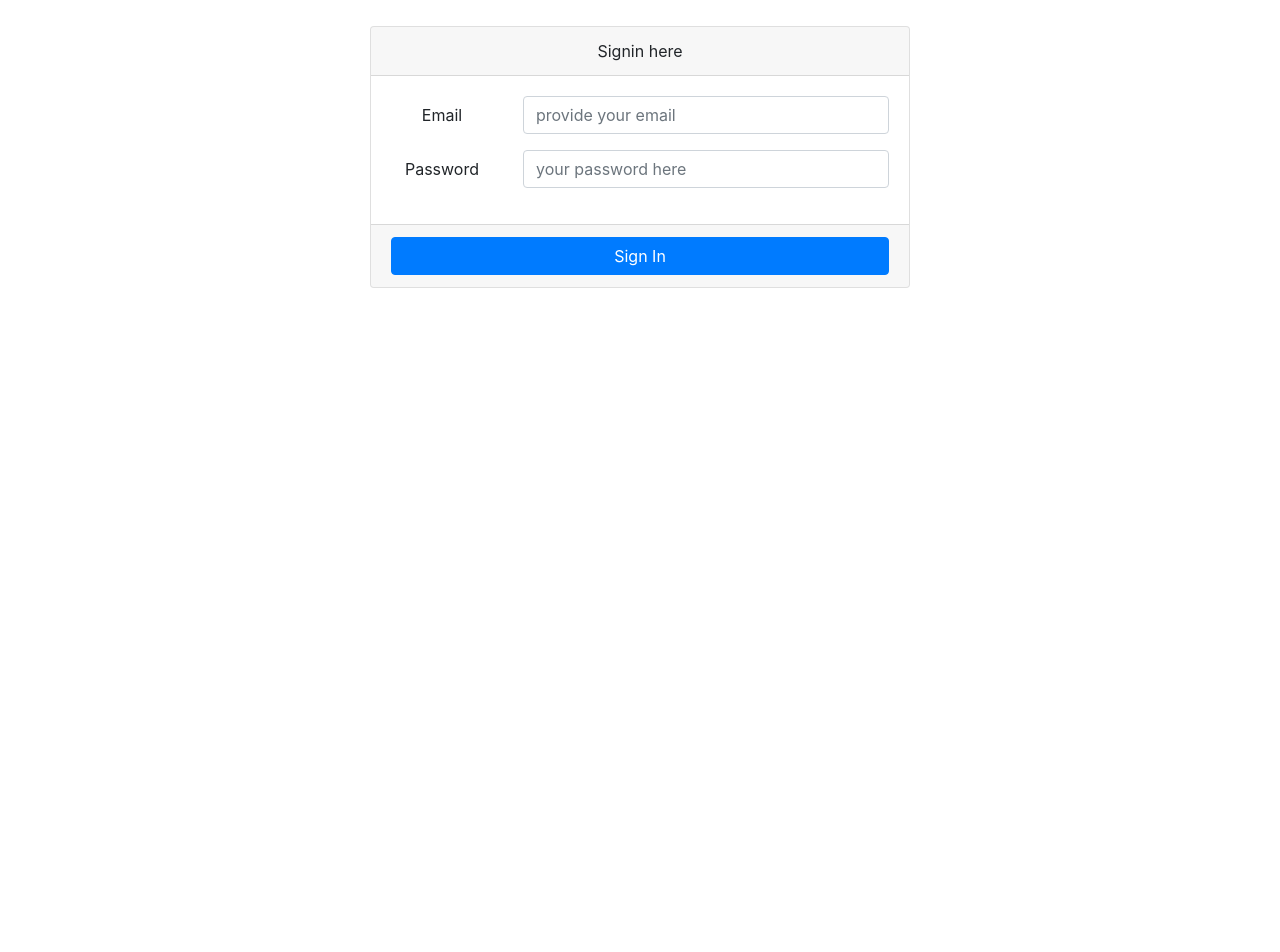
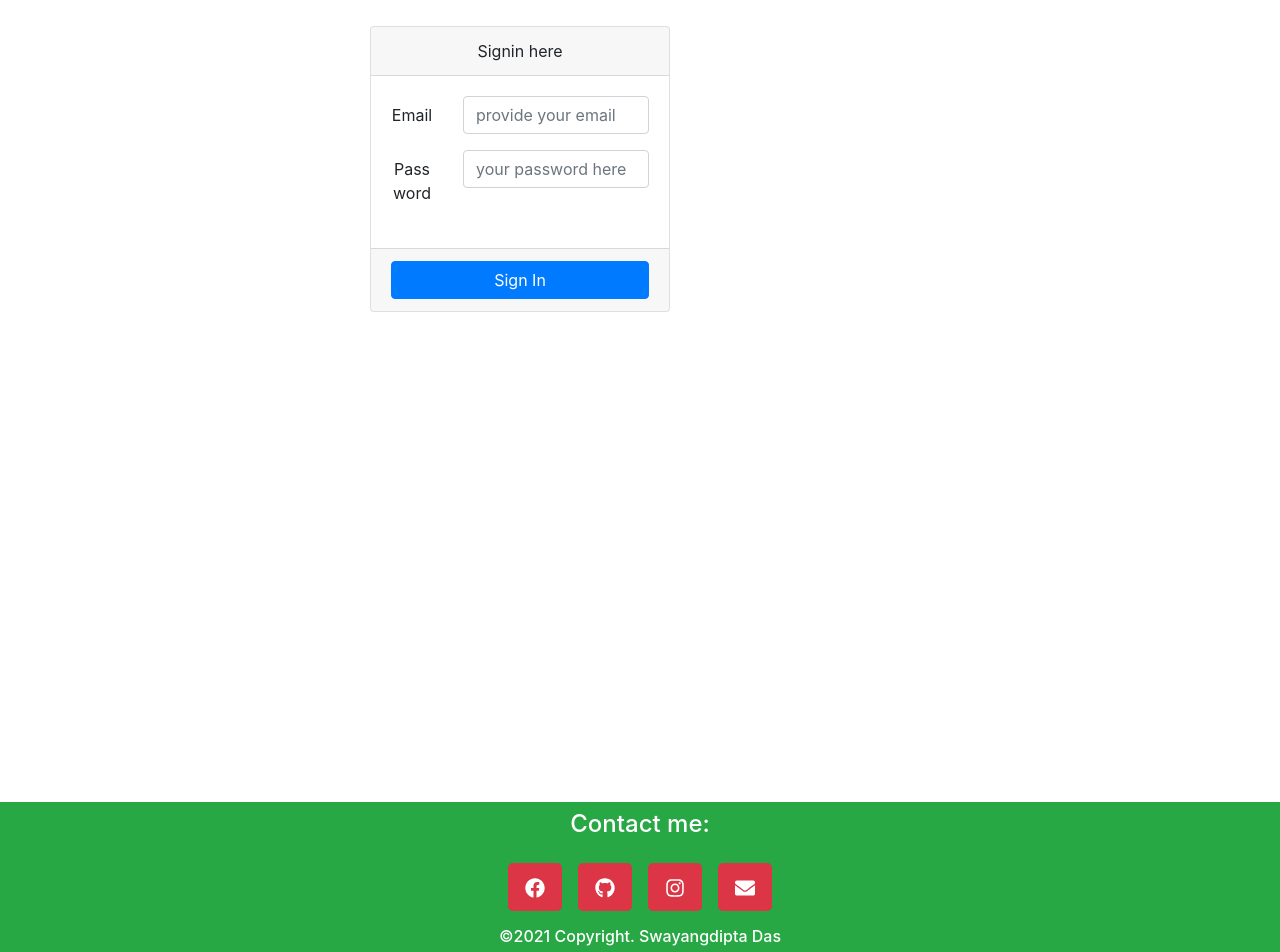
Before and after one commit to Swayangdipta/GitFire, a React (Create React App) app: page /signin in a window 1280 px wide. Shown: the part 78-1030 px from the top of the page. Before the commit the page ends 800 px from the top, so only its background shows below. Built offline with nearby package versions, Linux system fonts and the light colour scheme.

Commit message:
Details not showing fix in User.js and App.css

```diff
--- a/src/App.css
+++ b/src/App.css
@@ -1,38 +1,14 @@
-.App {
-  text-align: center;
+.body{
+  min-height: 100vh;
 }
 
-.App-logo {
-  height: 40vmin;
-  pointer-events: none;
+.footer{
+  background-color: #28a745;
+  color: #fff;
+  min-height: 150px;
 }
 
-@media (prefers-reduced-motion: no-preference) {
-  .App-logo {
-    animation: App-logo-spin infinite 20s linear;
-  }
+.card{
+  width: 300px;
+  height: max-content;
 }
-
-.App-header {
-  background-color: #282c34;
-  min-height: 100vh;
-  display: flex;
-  flex-direction: column;
-  align-items: center;
-  justify-content: center;
-  font-size: calc(10px + 2vmin);
-  color: white;
-}
-
-.App-link {
-  color: #61dafb;
-}
-
-@keyframes App-logo-spin {
-  from {
-    transform: rotate(0deg);
-  }
-  to {
-    transform: rotate(360deg);
-  }
-}
--- a/src/Components/User.js
+++ b/src/Components/User.js
@@ -1,15 +1,15 @@
 import React  from 'react'
-import {Card,CardBody} from 'reactstrap'
+import {Card,CardBody, CardImg, CardTitle} from 'reactstrap'
 import 'bootstrap/dist/css/bootstrap.min.css'
 import {FaArrowRight} from 'react-icons/fa'
 
 
 const User = ({user}) => {
     return (
-        <Card className="text-center mt-3 mb-4 " style={{width: "300px",height: "300px"}} >
-            <img src={user.avatar_url} className="img-thumbnail" />
+        <Card className="text-center mt-3 mb-4 card" >
+            <CardImg top width="10%" src={user.avatar_url} />
             <CardBody >
-                <div className="text-primary"><h3>{user.name}</h3></div>
+                <CardTitle tag="h3" className="text-primary">{user.name}</CardTitle>
                 <div className="text-success"><h5>{user.bio? "Bio: " :""}{user.bio}</h5></div>
                 <div className="text-success"><h5>Location: {user.location}</h5></div>
                 <div className="text-success"><h5>Hireable: {user.hireable ? "Yes" : "No"}</h5></div>
--- a/src/layouts/Footer.js
+++ b/src/layouts/Footer.js
@@ -1,2 +1,36 @@
 import React from 'react'
-import {} from 'reactstrap'
+import {Button, Container} from 'reactstrap'
+import 'bootstrap/dist/css/bootstrap.min.css'
+import '../App.css'
+import { FaEnvelope, FaFacebook, FaGithub, FaInstagram } from 'react-icons/fa'
+import { toast } from 'react-toastify'
+
+
+const Footer = () => {
+
+    const notiToast = e =>{
+        toast("Redirecting to Website.",{
+            type: "warning"
+        })
+    }
+
+    return(
+        <Container fluid className="footer text-center mt-4" >
+
+            <div>
+                <h4 className=" pt-2">Contact me: </h4>
+                <a href="https://www.facebook.com/swayangdipta.das.1/" style={{color: "#ffffff"}}><Button  className="mt-3 mb-3 " color="danger" size="lg" onClick={notiToast}><FaFacebook/></Button></a>
+                <a href="https://github.com/Swayangdipta" style={{color: "#ffffff"}}><Button  className="mt-3 mb-3 ml-3" color="danger" size="lg" onClick={notiToast}><FaGithub/></Button></a>
+                <a href="https://www.instagram.com/swayangdiptacs/" style={{color: "#ffffff"}}><Button  className="mt-3 mb-3 ml-3" color="danger" size="lg" onClick={notiToast}><FaInstagram/></Button></a>
+                <a href="https://swayangdiptacc@gmail.com" style={{color: "#ffffff"}}><Button  className="mt-3 mb-3 ml-3" color="danger" size="lg" onClick={notiToast}><FaEnvelope/></Button></a>
+            </div>
+
+            <div className="text-center">
+                <h6>&copy;{new Date().getFullYear()} Copyright. Swayangdipta Das</h6>
+            </div>
+        </Container>
+    )
+
+}
+
+export default Footer;
--- a/src/pages/Home.js
+++ b/src/pages/Home.js
@@ -16,6 +16,8 @@ import Repos from '../Components/Repos'
 import {UserContext} from '../Context/UserContext'
 import {toast} from 'react-toastify'
 import { Redirect } from 'react-router-dom';
+import Footer from '../layouts/Footer';
+import '../App.css'
 
 
 const Home = () =>{
@@ -46,7 +48,7 @@ const Home = () =>{
         <div>
         <Header />
 
-        <Container>
+        <Container className="body">
           <Row className=" mt-3">
             <Col md="5">
               <InputGroup>
@@ -67,6 +69,7 @@ const Home = () =>{
             </Col>
           </Row>
         </Container>
+        <Footer />
         </div>
     )
 }
--- a/src/pages/NotFoundPage.js
+++ b/src/pages/NotFoundPage.js
@@ -1,9 +1,14 @@
 import React from 'react'
+import { Container } from 'reactstrap'
+import Footer from '../layouts/Footer'
 
 
 const NotFoundPage = () =>{
     return(
-        <h1>404 Page Not Found</h1>
+        <Container className="body">
+            <h1>404 Page Not Found</h1>
+            <Footer />
+        </Container>
     )
 }
 
--- a/src/pages/SignIn.js
+++ b/src/pages/SignIn.js
@@ -7,6 +7,7 @@ import firebase from 'firebase/app'
 import  {UserContext} from '../Context/UserContext'
 import { Redirect } from 'react-router-dom'
 import Header from '../layouts/Header';
+import Footer from '../layouts/Footer'
 
 
 
@@ -27,6 +28,9 @@ const SignUp = () =>{
                 context.setUser({email: res.user.email, uid: res.user.uid})
                 localStorage.setItem("GitFireUser",res.user.email)
 				setIsLoaded(!isLoaded)
+				toast('Signed In.',{
+					type: "warning"
+				})
             }
         ).catch(err => {
             toast(err.message,{
@@ -49,7 +53,7 @@ const SignUp = () =>{
     return (
 		<>
 		<Header />
-		<Container className='text-center'>
+		<Container className='text-center body'>
 			<Row>
 				<Col lg={6} className='offset-lg-3 mt-5'>
 					<Card>
@@ -97,6 +101,7 @@ const SignUp = () =>{
 				</Col>
 			</Row>
 		</Container>
+		<Footer />
 		</>
 	);
 }
--- a/src/pages/SignUp.js
+++ b/src/pages/SignUp.js
@@ -7,6 +7,7 @@ import firebase from 'firebase/app'
 import  {UserContext} from '../Context/UserContext'
 import { Redirect } from 'react-router-dom'
 import Header from '../layouts/Header'
+import Footer from '../layouts/Footer'
 
 
 
@@ -25,6 +26,9 @@ const SignUp = () =>{
             res => {
                 context.setUser({email: res.user.email, uid: res.user.uid})
                 localStorage.setItem("GitFireUser",res.user.email)
+				toast('Signed In.',{
+					type: "warning"
+				})
             }
         ).catch(err => {
             toast(err.message,{
@@ -47,7 +51,7 @@ const SignUp = () =>{
     return (
 		<>
 		<Header />
-		<Container className='text-center'>
+		<Container className='text-center body'>
 			<Row>
 				<Col lg={6} className='offset-lg-3 mt-5'>
 					<Card>
@@ -95,6 +99,7 @@ const SignUp = () =>{
 				</Col>
 			</Row>
 		</Container>
+		<Footer />
 		</>
 	);
 }
```
